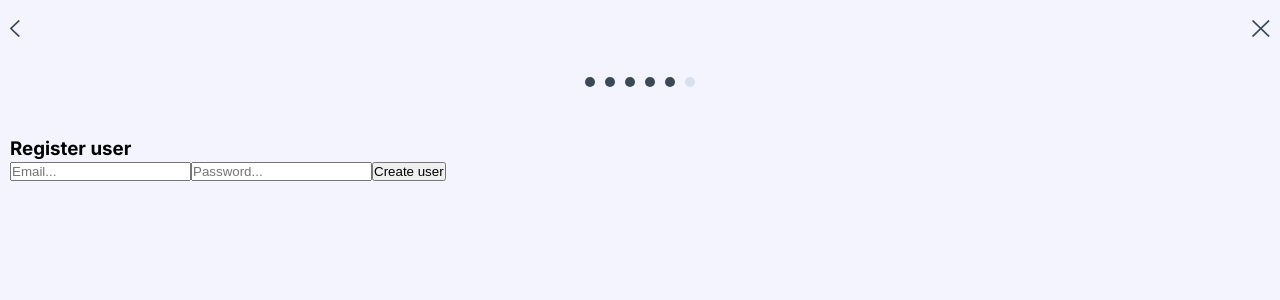
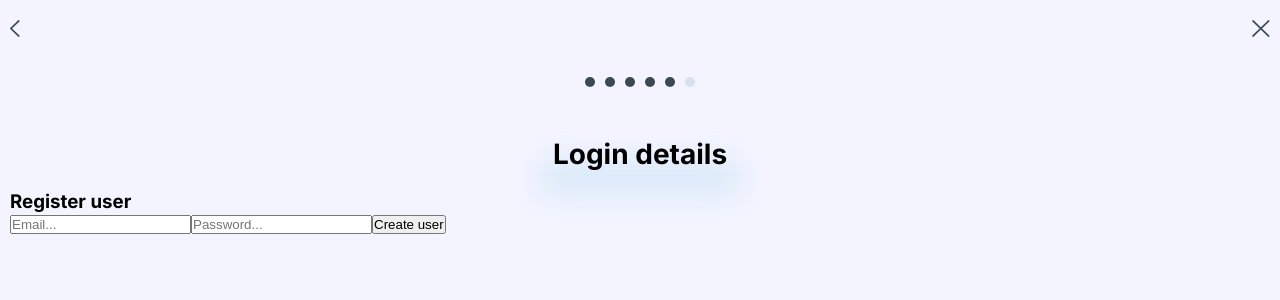
Before and after one commit to Di-Pri/impact-invest, a React (Create React App) app: page /register in a window 1280 px wide. Shown: the top 300 px of the page. Built offline with nearby package versions, Linux system fonts and the light colour scheme; no server answers; a web font is replaced by a local one.

Commit message:
Header with decoration added to register form

```diff
--- /dev/null
+++ b/src/components/RegisterHeader.tsx
@@ -0,0 +1,28 @@
+import React from "react";
+
+export interface RegisterHeaderProps {
+  headerText: string;
+}
+
+const RegisterHeader: React.FC<RegisterHeaderProps> = (props) => {
+  return (
+    <div style={{ textAlign: "center" }}>
+      <div style={{ fontSize: "28px", fontWeight: "bold" }}>{props.headerText}</div>
+      <div
+        style={{
+          width: "196px",
+          height: "25px",
+          filter: "blur(16px)",
+          backgroundColor: "rgba(173, 214, 238, 0.5)",
+          marginTop: "-6px",
+          marginLeft: "auto",
+          marginRight: "auto",
+          position: "relative",
+          zIndex: "-1",
+        }}
+      ></div>
+    </div>
+  );
+};
+
+export default RegisterHeader;
--- a/src/pages/Register.tsx
+++ b/src/pages/Register.tsx
@@ -5,6 +5,7 @@ import { auth } from "../firebase-config";
 import { User as FirebaseUser } from "firebase/auth";
 import TopNavigation from "../components/TopNavigation";
 import RegisterSteps from "../components/RegisterSteps";
+import RegisterHeader from "../components/RegisterHeader";
 
 export interface RegisterProps {}
 
@@ -68,6 +69,10 @@ const RegisterPage: React.FC<RegisterProps> = (props) => {
         <RegisterSteps numberOfDots={5} />
       </section>
 
+      <section>
+        <RegisterHeader headerText="Login details" />
+      </section>
+
       <div>
         <h3>Register user</h3>
         <input
```
